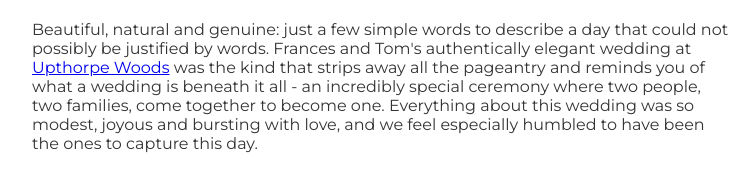
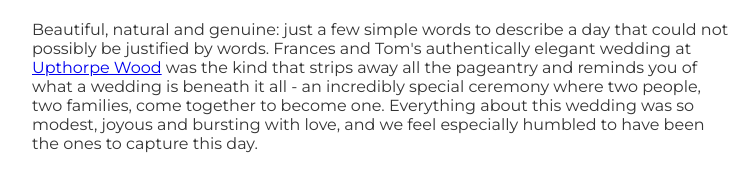
Before and after one commit to christopherjohnemms/new, a Gatsby site: page /frances-and-tom/ in a window 1280 px wide. Shown: the part 299-473 px from the top of the page, 258-1011 px from the left. Built offline with nearby package versions, Linux system fonts and the light colour scheme; Gatsby itself is replaced by a stand-in of ours; some packages are replaced by stand-ins of ours; a web font is replaced by a local one; what typography-theme-alton would draw is missing.

Commit message:
Update Blog “frances-and-tom”

```diff
--- a/src/blog-posts/frances-and-tom.md
+++ b/src/blog-posts/frances-and-tom.md
@@ -4,7 +4,7 @@ date: '2018-06-23'
 author: Samantha Miles
 type: Blog
 ---
-Beautiful, natural and genuine: just a few simple words to describe a day that could not possibly be justified by words. Frances and Tom's authentically elegant wedding at [Upthorpe Woods](https://www.upthorpewood.co.uk/) was the kind that strips away all the pageantry and reminds you of what a wedding is beneath it all - an incredibly special ceremony where two people, two families, come together to become one. Everything about this wedding was so modest, joyous and bursting with love, and we feel especially humbled to have been the ones to capture this day.
+Beautiful, natural and genuine: just a few simple words to describe a day that could not possibly be justified by words. Frances and Tom's authentically elegant wedding at [Upthorpe Wood](https://www.upthorpewood.co.uk/) was the kind that strips away all the pageantry and reminds you of what a wedding is beneath it all - an incredibly special ceremony where two people, two families, come together to become one. Everything about this wedding was so modest, joyous and bursting with love, and we feel especially humbled to have been the ones to capture this day.
 
 ![null](/assets/frances-and-tom-187-min.jpg)
 
```
